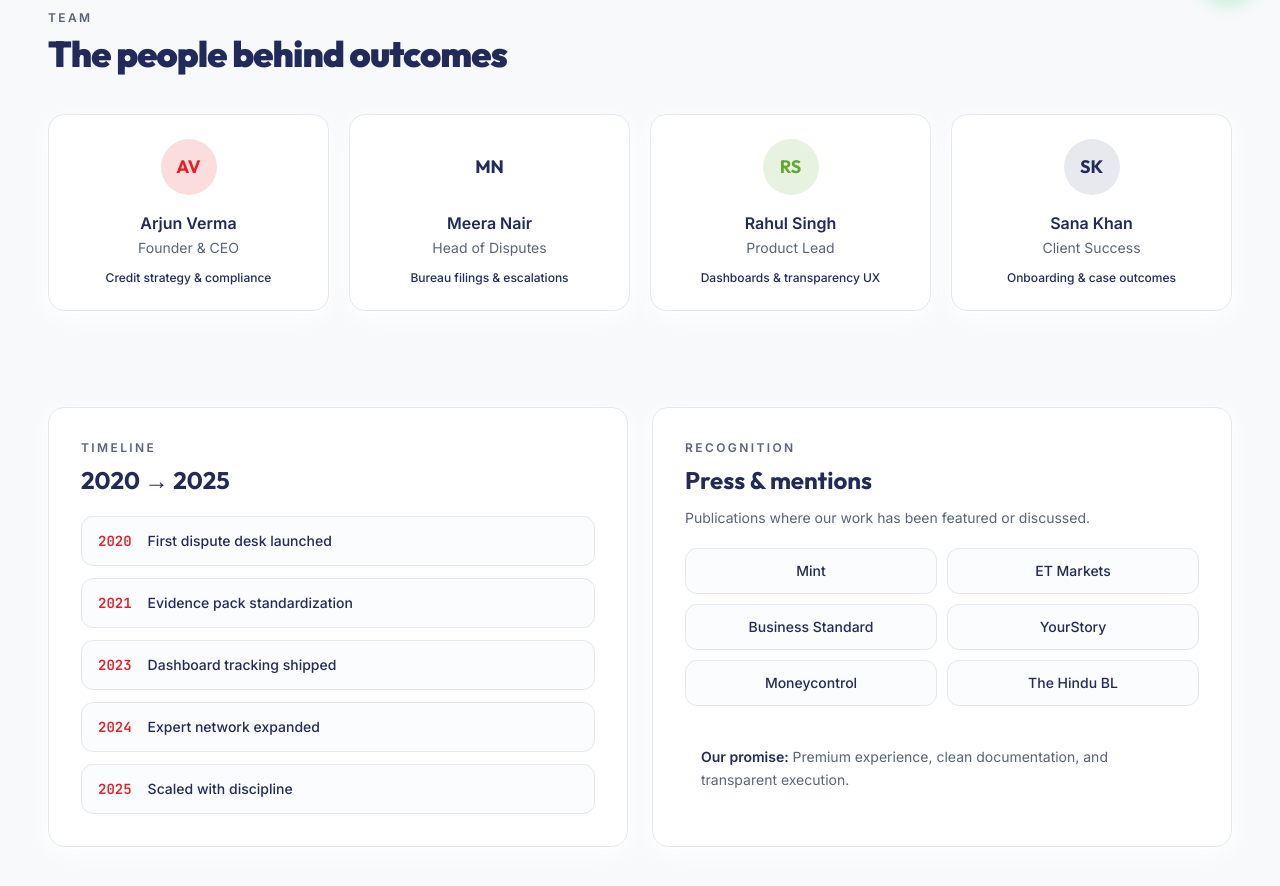
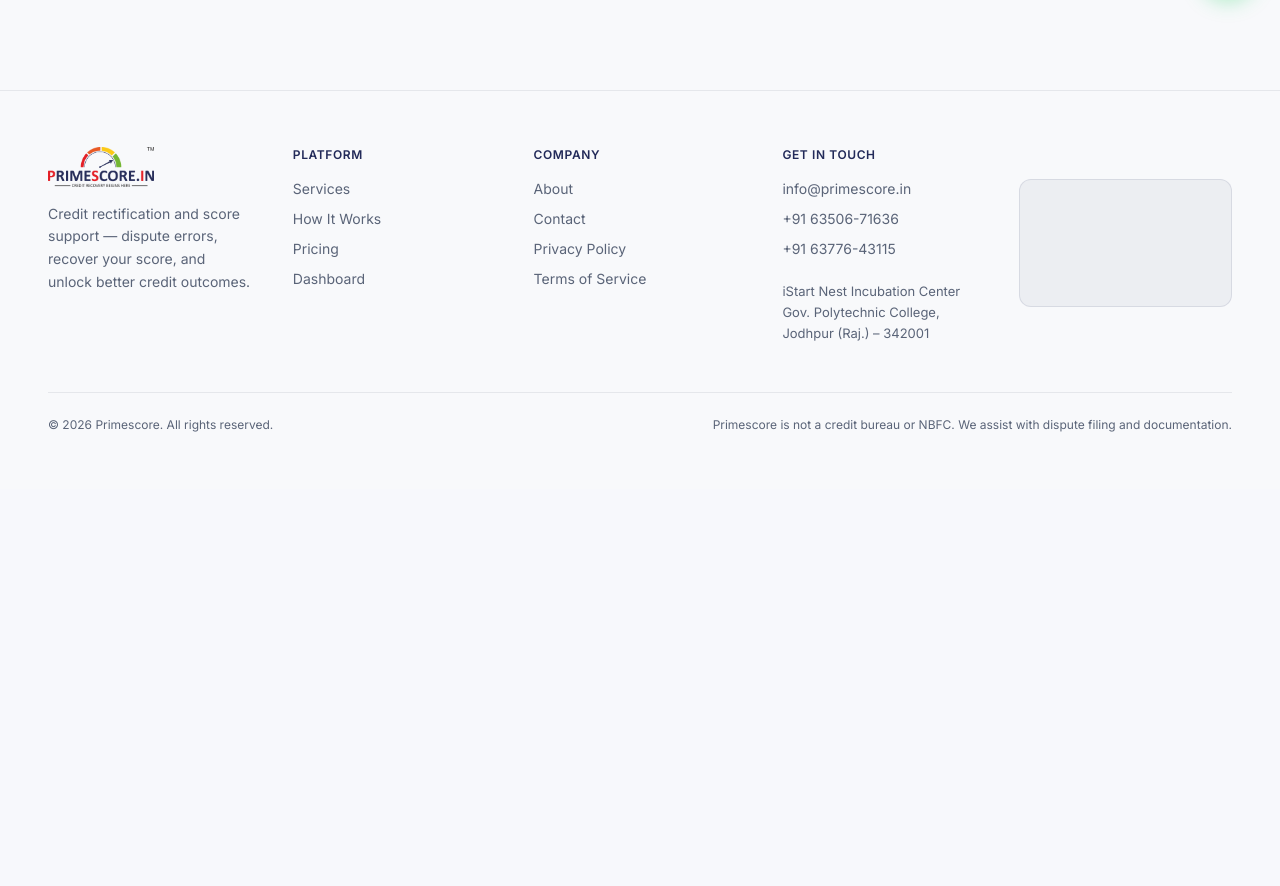
Before and after one commit to ReachOutToHardik/primescoredasboard, a React (Vite) app: page /about in a window 1280 px wide. Shown: the part 778-1664 px from the top of the page. After the commit the page ends 1267 px from the top, so only its background shows below. Built offline with nearby package versions, Linux system fonts and the light colour scheme; grey boxes are pictures that could not be loaded.

Commit message:
Hide Dashboard on mobile in Transparency section, remove Team/Timeline from About, and improve mobile Footer layout

```diff
--- a/src/components/layout/Footer.tsx
+++ b/src/components/layout/Footer.tsx
@@ -18,6 +18,7 @@ export default function Footer() {
             </p>
           </div>
 
+          <div className="grid grid-cols-2 gap-8 sm:grid-cols-2 lg:col-span-2">
             {/* Platform */}
             <div>
               <div className="text-xs font-semibold uppercase tracking-wider text-brandNavy">Platform</div>
@@ -37,6 +38,7 @@ export default function Footer() {
                 <NavLink className={footerLink} to="/contact">Contact</NavLink>
                 <a className={footerLink} href="#">Privacy Policy</a>
                 <a className={footerLink} href="#">Terms of Service</a>
+              </div>
             </div>
           </div>
 
--- a/src/components/ui/DashboardPreview3D.tsx
+++ b/src/components/ui/DashboardPreview3D.tsx
@@ -79,7 +79,7 @@ export default function DashboardPreview3D() {
 
   return (
     <div
-      className="relative mx-auto w-full max-w-[480px] perspective-[2000px] p-8"
+      className="relative mx-auto flex justify-center w-full max-w-[480px] perspective-[2000px] p-2 sm:p-8"
       onMouseMove={handleMouseMove}
       onMouseLeave={handleMouseLeave}
     >
@@ -89,10 +89,10 @@ export default function DashboardPreview3D() {
           rotateY,
           transformStyle: 'preserve-3d'
         }}
-        className="relative rounded-[2rem] border border-brandNavy/10 bg-white p-6 shadow-elevated transition-shadow hover:shadow-2xl hover:shadow-brandNavy/10"
+        className="relative w-[320px] max-w-[95vw] sm:w-full sm:max-w-none rounded-[1.5rem] sm:rounded-[2rem] border border-brandNavy/10 bg-white p-4 sm:p-6 shadow-elevated transition-shadow hover:shadow-2xl hover:shadow-brandNavy/10"
       >
         {/* Header */}
-        <div className="flex items-center justify-between border-b border-brandNavy/10 pb-5">
+        <div className="flex items-center justify-between border-b border-brandNavy/10 pb-3 sm:pb-5">
           <div className="flex items-center gap-3">
             <div className="grid h-10 w-10 place-items-center rounded-xl bg-brandNavy text-white">
               <LayoutDashboard className="h-5 w-5" />
@@ -109,20 +109,20 @@ export default function DashboardPreview3D() {
         </div>
 
         {/* Content */}
-        <div className="mt-6 flex flex-col gap-5 sm:grid sm:grid-cols-[1fr_1.5fr]" style={{ transform: 'translateZ(20px)' }}>
+        <div className="mt-4 sm:mt-6 grid grid-cols-[1fr_1.5fr] gap-2 sm:gap-5" style={{ transform: 'translateZ(20px)' }}>
           {/* Score Card */}
-          <div className="flex flex-col items-center justify-center rounded-2xl border border-brandNavy/5 bg-night p-4 text-center">
-            <div className="mb-2 text-xs font-semibold uppercase tracking-wider text-textSecondary">CIBIL Score</div>
-            <div className="font-display text-5xl font-black text-brandNavy">
+          <div className="flex flex-col items-center justify-center rounded-2xl border border-brandNavy/5 bg-night p-2 sm:p-4 text-center">
+            <div className="mb-1 sm:mb-2 text-[9px] sm:text-xs font-semibold uppercase tracking-wider text-textSecondary">CIBIL Score</div>
+            <div className="font-display text-3xl sm:text-5xl font-black text-brandNavy">
               <AnimatedCounter value={current.score} />
             </div>
-            <div className={['mt-3 rounded-full border border-brandNavy/5 bg-white px-3 py-1 text-[11px] font-bold uppercase tracking-wide', current.statusColor].join(' ')}>
+            <div className={['mt-2 sm:mt-3 rounded-full border border-brandNavy/5 bg-white px-2 sm:px-3 py-0.5 sm:py-1 text-[8px] sm:text-[11px] font-bold uppercase tracking-wide', current.statusColor].join(' ')}>
               {current.status}
             </div>
           </div>
 
           {/* Active Items */}
-          <div className="flex flex-col justify-center gap-2.5">
+          <div className="flex flex-col justify-center gap-1.5 sm:gap-2">
             <AnimatePresence mode="popLayout">
               {current.items.map((item, i) => (
                 <motion.div
@@ -131,10 +131,10 @@ export default function DashboardPreview3D() {
                   animate={{ opacity: 1, x: 0 }}
                   exit={{ opacity: 0, x: -20 }}
                   transition={{ delay: i * 0.1 }}
-                  className="flex flex-col gap-1 rounded-xl border border-brandNavy/5 bg-white p-3 shadow-sm sm:flex-row sm:items-center sm:justify-between"
+                  className="flex items-center justify-between gap-1 rounded-xl border border-brandNavy/5 bg-white p-2 sm:p-3 shadow-sm"
                 >
-                  <div className="text-xs font-medium text-brandNavy">{item.t}</div>
-                  <div className={['text-[11px] font-bold', item.c].join(' ')}>{item.s}</div>
+                  <div className="text-[9px] sm:text-xs font-medium text-brandNavy truncate">{item.t}</div>
+                  <div className={['text-[8px] sm:text-[11px] font-bold whitespace-nowrap', item.c].join(' ')}>{item.s}</div>
                 </motion.div>
               ))}
             </AnimatePresence>
@@ -142,9 +142,9 @@ export default function DashboardPreview3D() {
         </div>
 
         {/* Bottom Banner */}
-        <div className="mt-6 flex items-start gap-3 rounded-xl bg-brandNavy/5 p-4 sm:items-center" style={{ transform: 'translateZ(10px)' }}>
-          <ShieldCheck className="mt-0.5 h-5 w-5 shrink-0 text-brandNavy sm:mt-0" />
-          <div className="text-sm font-medium text-brandNavy">
+        <div className="mt-4 sm:mt-6 flex items-center gap-2 sm:gap-3 rounded-xl bg-brandNavy/5 p-3 sm:p-4" style={{ transform: 'translateZ(10px)' }}>
+          <ShieldCheck className="h-4 w-4 sm:h-5 sm:w-5 text-brandNavy shrink-0" />
+          <div className="text-xs sm:text-sm font-medium text-brandNavy">
             <AnimatePresence mode="wait">
               <motion.span
                 key={idx}
--- a/src/pages/About.tsx
+++ b/src/pages/About.tsx
@@ -1,14 +1,7 @@
 import { ShieldCheck, Sparkles, Target, Users } from 'lucide-react'
 import Reveal from '../components/ui/Reveal'
 
-const team = [
-  { name: 'Arjun Verma', role: 'Founder & CEO', focus: 'Credit strategy & compliance' },
-  { name: 'Meera Nair', role: 'Head of Disputes', focus: 'Bureau filings & escalations' },
-  { name: 'Rahul Singh', role: 'Product Lead', focus: 'Dashboards & transparency UX' },
-  { name: 'Sana Khan', role: 'Client Success', focus: 'Onboarding & case outcomes' },
-]
 
-const avatarColors = ['bg-brandRed/15 text-brandRed', 'bg-blue/15 text-blue', 'bg-success/15 text-success', 'bg-brandNavy/10 text-brandNavy']
 
 export default function About() {
   return (
@@ -76,83 +69,7 @@ export default function About() {
         </div>
       </section>
 
-      {/* Team */}
-      <section className="mt-24">
-        <Reveal>
-          <div>
-            <p className="text-xs font-semibold uppercase tracking-[0.2em] text-textSecondary">Team</p>
-            <h2 className="mt-2 font-display text-3xl font-black tracking-tight text-brandNavy sm:text-4xl">
-              The people behind outcomes
-            </h2>
-          </div>
-        </Reveal>
 
-        <div className="mt-10 grid gap-5 sm:grid-cols-2 lg:grid-cols-4">
-          {team.map((m, idx) => (
-            <Reveal key={m.name} delay={idx * 0.04}>
-              <div className="rounded-2xl border border-brandNavy/8 bg-white p-6 shadow-card transition-all duration-200 hover:-translate-y-0.5 hover:shadow-elevated">
-                <div className={['mx-auto grid h-14 w-14 place-items-center rounded-full font-display text-lg font-bold', avatarColors[idx % avatarColors.length]].join(' ')}>
-                  {m.name.split(' ').slice(0, 2).map((x) => x[0]).join('')}
-                </div>
-                <div className="mt-4 text-center">
-                  <div className="font-semibold text-brandNavy">{m.name}</div>
-                  <div className="mt-0.5 text-sm text-textSecondary">{m.role}</div>
-                  <div className="mt-3 text-xs text-textSecondary">
-                    <span className="font-medium text-brandNavy">{m.focus}</span>
-                  </div>
-                </div>
-              </div>
-            </Reveal>
-          ))}
-        </div>
-      </section>
-
-      {/* Timeline */}
-      <section className="mt-24">
-        <Reveal>
-          <div className="grid gap-6 lg:grid-cols-2">
-            <div className="rounded-2xl border border-brandNavy/8 bg-white p-6 shadow-card sm:p-8">
-              <p className="text-xs font-semibold uppercase tracking-[0.2em] text-textSecondary">Timeline</p>
-              <h2 className="mt-2 font-display text-2xl font-bold text-brandNavy">2020 → 2025</h2>
-              <div className="mt-5 grid gap-3">
-                {[
-                  { y: '2020', t: 'First dispute desk launched' },
-                  { y: '2021', t: 'Evidence pack standardization' },
-                  { y: '2023', t: 'Dashboard tracking shipped' },
-                  { y: '2024', t: 'Expert network expanded' },
-                  { y: '2025', t: 'Scaled with discipline' },
-                ].map((x) => (
-                  <div key={x.y} className="flex items-center gap-4 rounded-xl border border-brandNavy/6 bg-night/50 px-4 py-3.5">
-                    <span className="font-mono text-sm font-semibold text-brandRed">{x.y}</span>
-                    <span className="text-sm font-medium text-brandNavy">{x.t}</span>
-                  </div>
-                ))}
-              </div>
-            </div>
-
-            <div className="rounded-2xl border border-brandNavy/8 bg-white p-6 shadow-card sm:p-8">
-              <p className="text-xs font-semibold uppercase tracking-[0.2em] text-textSecondary">Recognition</p>
-              <h2 className="mt-2 font-display text-2xl font-bold text-brandNavy">Press & mentions</h2>
-              <p className="mt-3 text-sm text-textSecondary">
-                Publications where our work has been featured or discussed.
-              </p>
-              <div className="mt-5 grid grid-cols-2 gap-2.5">
-                {['Mint', 'ET Markets', 'Business Standard', 'YourStory', 'Moneycontrol', 'The Hindu BL'].map((x) => (
-                  <div key={x} className="rounded-xl border border-brandNavy/6 bg-night/50 px-4 py-3 text-center text-sm font-medium text-brandNavy">
-                    {x}
-                  </div>
-                ))}
-              </div>
-              <div className="mt-6 rounded-xl bg-brandRed/8 p-4">
-                <p className="text-sm leading-relaxed text-textSecondary">
-                  <span className="font-semibold text-brandNavy">Our promise:</span> Premium experience, clean documentation,
-                  and transparent execution.
-                </p>
-              </div>
-            </div>
-          </div>
-        </Reveal>
-      </section>
     </div>
   )
 }
--- a/src/pages/Home.tsx
+++ b/src/pages/Home.tsx
@@ -159,7 +159,7 @@ export default function Home() {
                   </NavLink>
                 </div>
               </div>
-              <div className="order-1 lg:order-2 flex justify-center">
+              <div className="hidden lg:flex order-2 justify-center lg:-mr-12">
                  <DashboardPreview3D />
               </div>
             </div>
```
Lines whose indentation alone changed are shown as unchanged.
